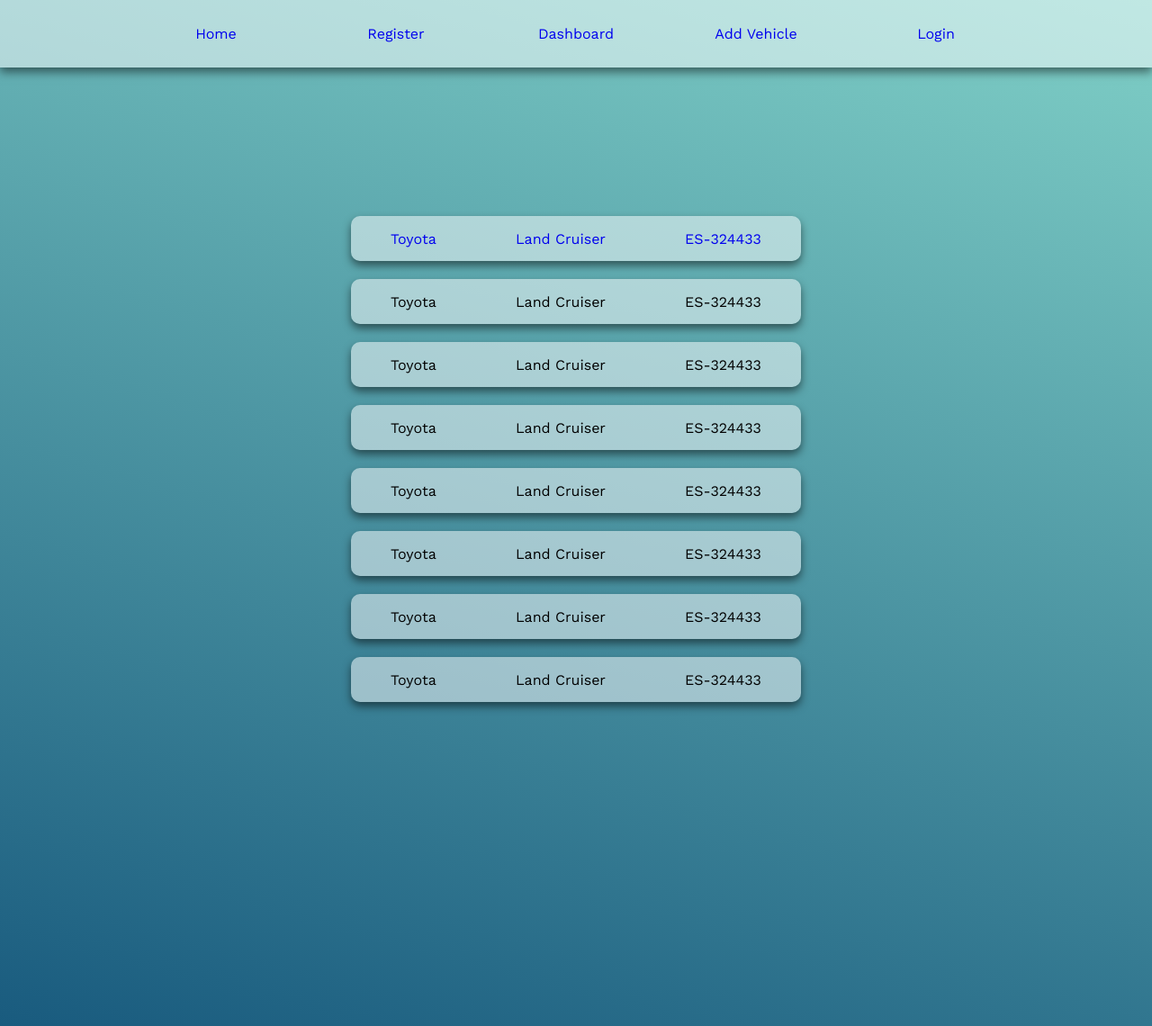
After one commit to Argeliosk8/app5, a Flask app: page /dashboard in a window 1280 px wide. The commit adds this page. Shown: the top 1140 px of the page at 90% size. Run offline with Flask 2, Linux system fonts and the light colour scheme.

Commit message:
UI changes

```diff
--- a/routes.py
+++ b/routes.py
@@ -5,3 +5,15 @@
 @app.route('/login')
 def login():
     return render_template('login.html')
+
+@app.route('/register')
+def register():
+    return render_template('register.html')
+
+@app.route('/add_vehicle')
+def add_vehicle():
+    return render_template('add_vehicle.html')
+
+@app.route('/dashboard')
+def dashboard():
+    return render_template('dashboard.html')
--- a/static/styles/login.css
+++ b/static/styles/login.css
@@ -38,6 +38,7 @@
     flex-shrink: 1;
     position: fixed;
     top: 0;
+    box-shadow: 0px 5px 10px 0px rgba(0, 0, 0, 0.5);
 }
 
 .option {
@@ -67,6 +68,7 @@
     border-radius: 5px;
     flex-shrink: 2;
     margin: 0;
+    box-shadow: 0px 5px 10px 0px rgba(0, 0, 0, 0.5);
 }
 
 .bottom_banner {
@@ -116,4 +118,32 @@
 
 .login_box:hover {
     transform: scale(1.3);
+    box-shadow: 0px 5px 10px 0px rgba(0, 0, 0, 0.5);
 }
+
+.v_container {
+    width: 100%;
+    height: 800px;
+    display: flex;
+    margin-top: 100px;
+    flex-direction: column;
+    align-items: center;
+    justify-content: center;
+}
+
+.v_vehicle {
+    width: 500px;
+    height: 50px;
+    display: flex;
+    justify-content: space-around;
+    align-items: center;
+    background-color: rgba(255,255,255,0.5);
+    border-radius: 10px;
+    border-style: inherit;
+    margin-top: 20px;
+    box-shadow: 0px 5px 10px 0px rgba(0, 0, 0, 0.5);
+}
+
+.v_vehicle:hover {
+    transform: scale(1.05);
+}
--- a/templates/base.html
+++ b/templates/base.html
@@ -17,22 +17,22 @@
     </div>
     <div class = "option">
         <li>
-            <a href="#">Register</a>
+            <a href="{{url_for('register')}}">Register</a>
         </li>
     </div>
     <div class = "option">
         <li>
-            <a href="#">Dashboard</a>
+            <a href="{{url_for('dashboard')}}">Dashboard</a>
         </li>
     </div>
     <div class = "option">
         <li>
-            <a href="#">Add Vehicle</a>
+            <a href="{{url_for('add_vehicle')}}">Add Vehicle</a>
         </li>
     </div>
     <div class = "option">
         <li>
-            <a href="#">Login</a>
+            <a href="{{url_for('login')}}">Login</a>
         </li>
     </div>
 </div>
--- /dev/null
+++ b/templates/dashboard.html
@@ -0,0 +1,48 @@
+{% extends "base.html" %}
+
+{% block content %}
+    <div class="v_container">
+        <a href="{{url_for('login')}}">
+            <div class="v_vehicle">
+                <span class="brand">Toyota</span>
+                <span class="Model">Land Cruiser</span>
+                <span class="Plate">ES-324433</span>
+            </div>
+        </a>
+        <div class="v_vehicle">
+            <span class="brand">Toyota</span>
+            <span class="Model">Land Cruiser</span>
+            <span class="Plate">ES-324433</span>
+        </div>
+        <div class="v_vehicle">
+            <span class="brand">Toyota</span>
+            <span class="Model">Land Cruiser</span>
+            <span class="Plate">ES-324433</span>
+        </div>
+        <div class="v_vehicle">
+            <span class="brand">Toyota</span>
+            <span class="Model">Land Cruiser</span>
+            <span class="Plate">ES-324433</span>
+        </div>
+        <div class="v_vehicle">
+            <span class="brand">Toyota</span>
+            <span class="Model">Land Cruiser</span>
+            <span class="Plate">ES-324433</span>
+        </div>
+        <div class="v_vehicle">
+            <span class="brand">Toyota</span>
+            <span class="Model">Land Cruiser</span>
+            <span class="Plate">ES-324433</span>
+        </div>
+        <div class="v_vehicle">
+            <span class="brand">Toyota</span>
+            <span class="Model">Land Cruiser</span>
+            <span class="Plate">ES-324433</span>
+        </div>
+        <div class="v_vehicle">
+            <span class="brand">Toyota</span>
+            <span class="Model">Land Cruiser</span>
+            <span class="Plate">ES-324433</span>
+        </div>
+    </div>
+{% endblock %}
```
Also changed, not shown: templates/add_vehicle.html (added, +48 -0 lines), templates/register.html (added, +9 -0 lines).
